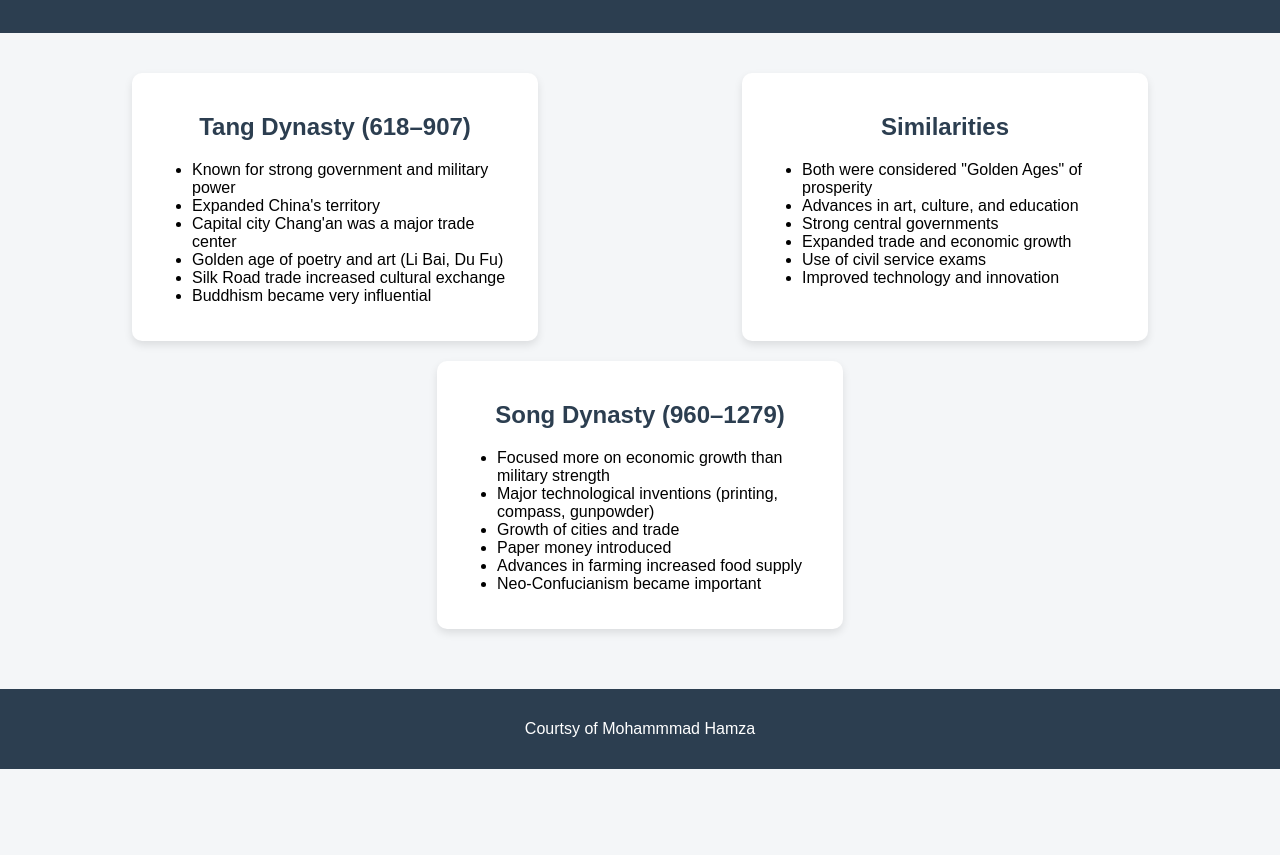
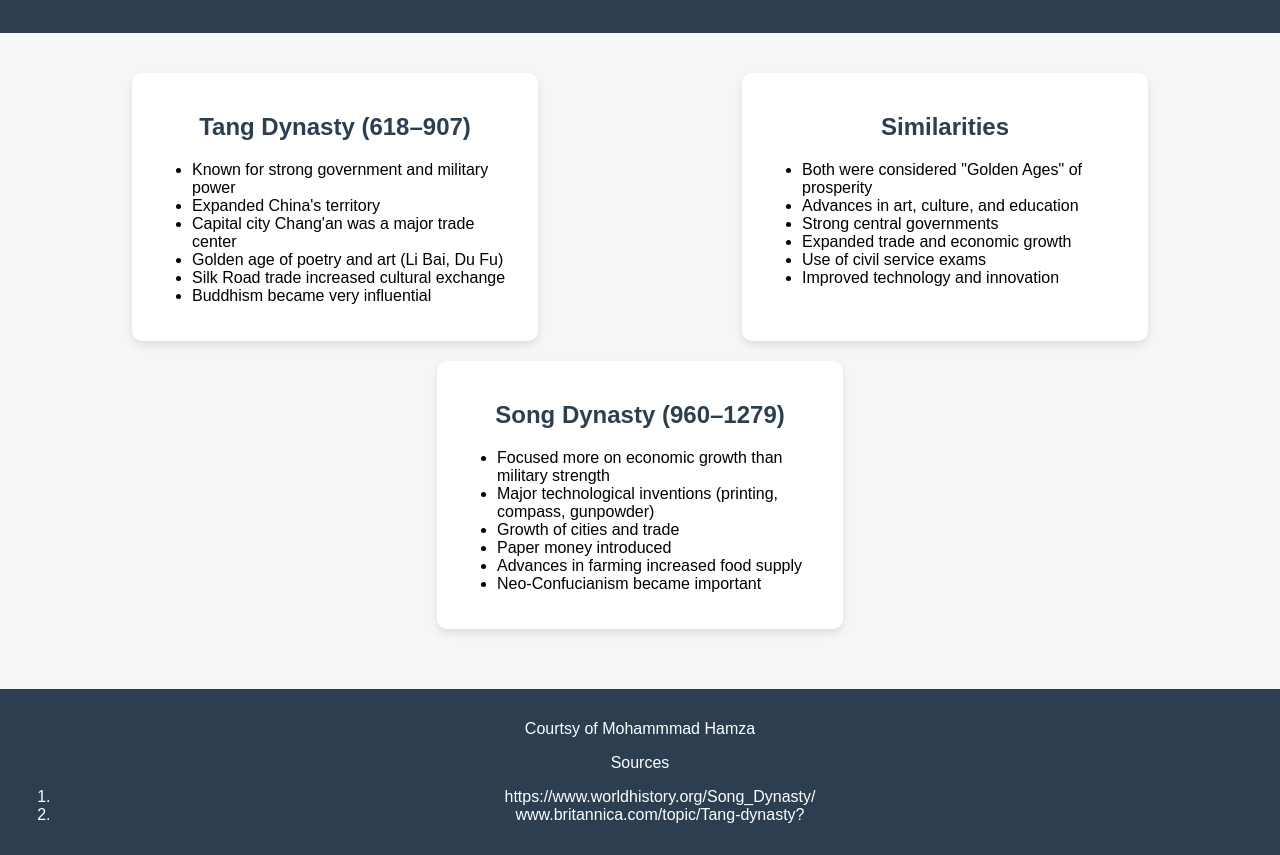
Before and after one commit to amazingcoder132/Homework-4, a plain HTML site: page index.html in a window 1280 px wide. Shown: the part 94-949 px from the top of the page. Before the commit the page ends 863 px from the top, so only its background shows below. Drawn offline with Linux system fonts and the light colour scheme.

Commit message:
Add sources section to footer in index.html

```diff
--- a/index.html
+++ b/index.html
@@ -98,6 +98,12 @@
 
 <footer>
     <p>Courtsy of Mohammmad Hamza</p>
+    <h>Sources</h3>
+    <ol>
+        <li>https://www.worldhistory.org/Song_Dynasty/</li>
+        <li>www.britannica.com/topic/Tang-dynasty?</li>
+    </ol>
+
 </footer>
 
 </body>
```
